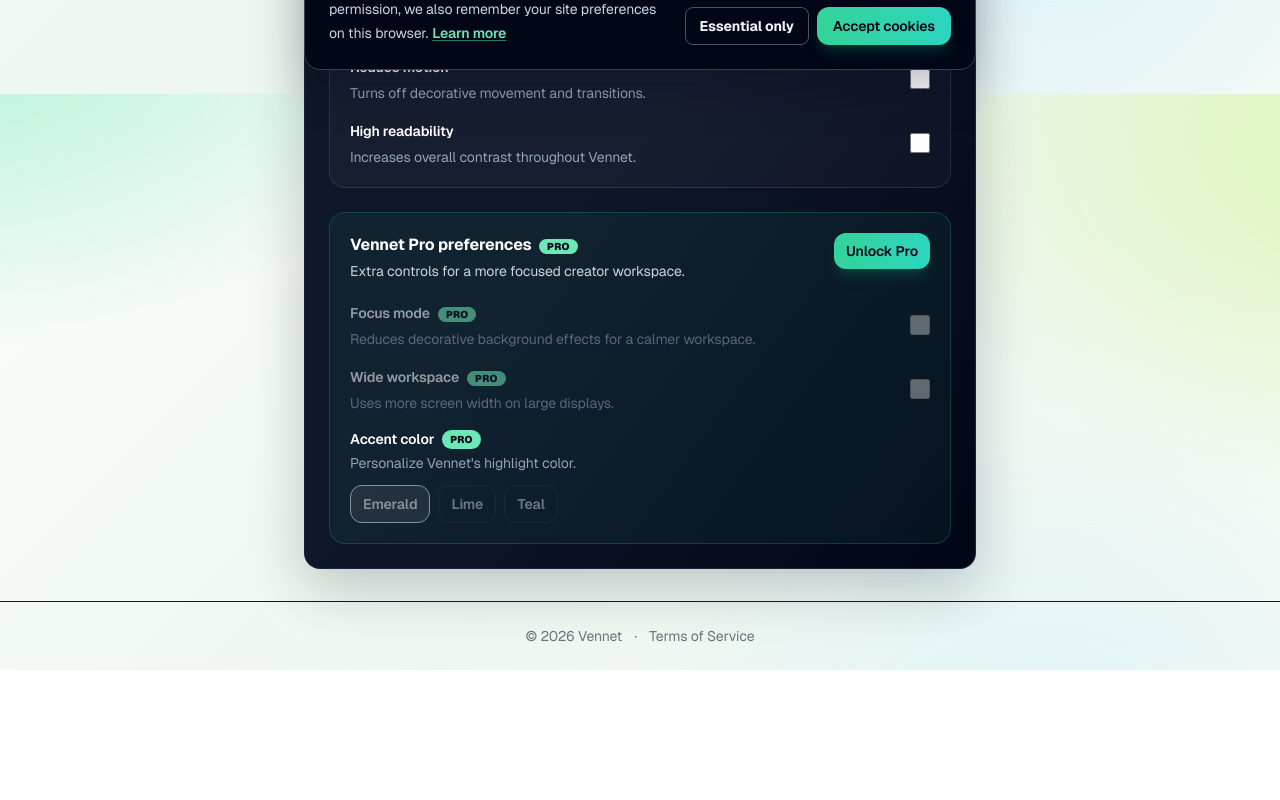
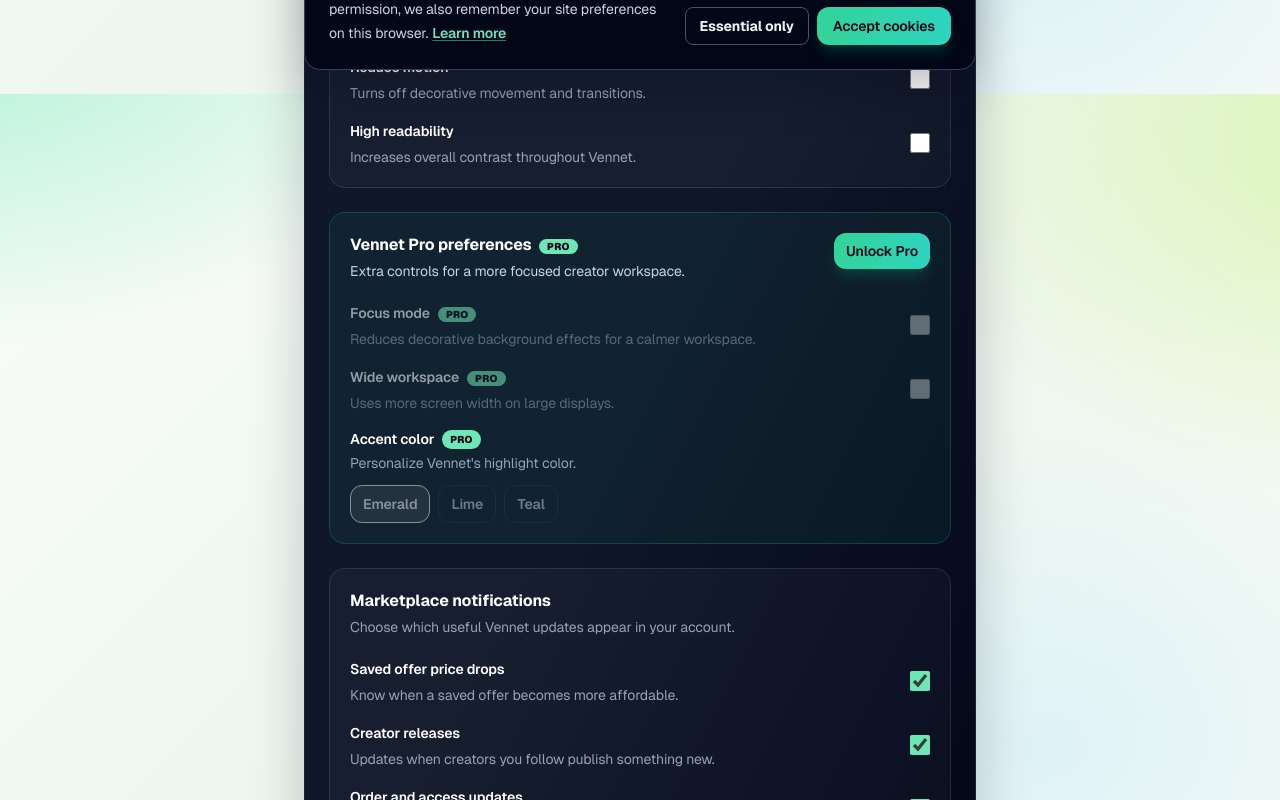
Before and after one commit to MagroOwner/Vennet, a Next.js app: page /settings in a window 1280 px wide. Shown: the part 706-1506 px from the top of the page. Before the commit the page ends 1376 px from the top, so only its background shows below. Built offline with nearby package versions, Linux system fonts and the light colour scheme; no server answers; the database is empty; sample sign-in values are in the browser's storage.

Commit message:
Add marketplace notification settings

```diff
--- a/src/app/settings/page.tsx
+++ b/src/app/settings/page.tsx
@@ -1,13 +1,14 @@
 import Link from "next/link";
 import { PreferencesPanel } from "@/components/PreferencesPanel";
-import { getIdentity } from "@/lib/queries";
+import { NotificationPreferencesPanel } from "@/components/NotificationPreferencesPanel";
+import { getIdentity, getNotificationPreferences } from "@/lib/queries";
 import { requireSession } from "@/lib/session";
 
 export const dynamic = "force-dynamic";
 
 export default async function SettingsPage() {
   const { userId, email } = await requireSession("/settings");
-  const identity = await getIdentity(userId);
+  const [identity, notificationPreferences] = await Promise.all([getIdentity(userId), getNotificationPreferences(userId)]);
 
-  return <div className="mx-auto max-w-2xl"><section className="rounded-3xl border border-emerald-400/20 bg-slate-950 p-7 text-white"><p className="text-sm font-semibold text-emerald-300">Account controls</p><h1 className="mt-2 text-3xl font-black">Settings</h1><p className="mt-3 max-w-xl text-slate-400">Customize how Vennet looks and feels. Profile information is managed separately so your account stays organized.</p><div className="mt-5 flex flex-wrap gap-3"><Link href="/profile" className="button-primary px-4 py-2 text-sm">Edit profile</Link><Link href="/pro" className="button-secondary px-4 py-2 text-sm">Vennet Pro</Link></div></section><section className="console-panel mt-6 p-6"><div className="flex flex-wrap items-center justify-between gap-3"><div><h2 className="font-bold">Your account</h2><p className="mt-1 text-sm text-slate-400">Signed in as {email}</p></div><Link href="/stripe/onboarding" className="console-link">Payout settings →</Link></div><PreferencesPanel isPro={Boolean(identity?.isPro)} /></section></div>;
+  return <div className="mx-auto max-w-2xl"><section className="rounded-3xl border border-emerald-400/20 bg-slate-950 p-7 text-white"><p className="text-sm font-semibold text-emerald-300">Account controls</p><h1 className="mt-2 text-3xl font-black">Settings</h1><p className="mt-3 max-w-xl text-slate-400">Customize how Vennet looks and feels. Profile information is managed separately so your account stays organized.</p><div className="mt-5 flex flex-wrap gap-3"><Link href="/profile" className="button-primary px-4 py-2 text-sm">Edit profile</Link><Link href="/pro" className="button-secondary px-4 py-2 text-sm">Vennet Pro</Link></div></section><section className="console-panel mt-6 p-6"><div className="flex flex-wrap items-center justify-between gap-3"><div><h2 className="font-bold">Your account</h2><p className="mt-1 text-sm text-slate-400">Signed in as {email}</p></div><Link href="/stripe/onboarding" className="console-link">Payout settings →</Link></div><PreferencesPanel isPro={Boolean(identity?.isPro)} /><NotificationPreferencesPanel initial={notificationPreferences} /></section></div>;
 }
```
